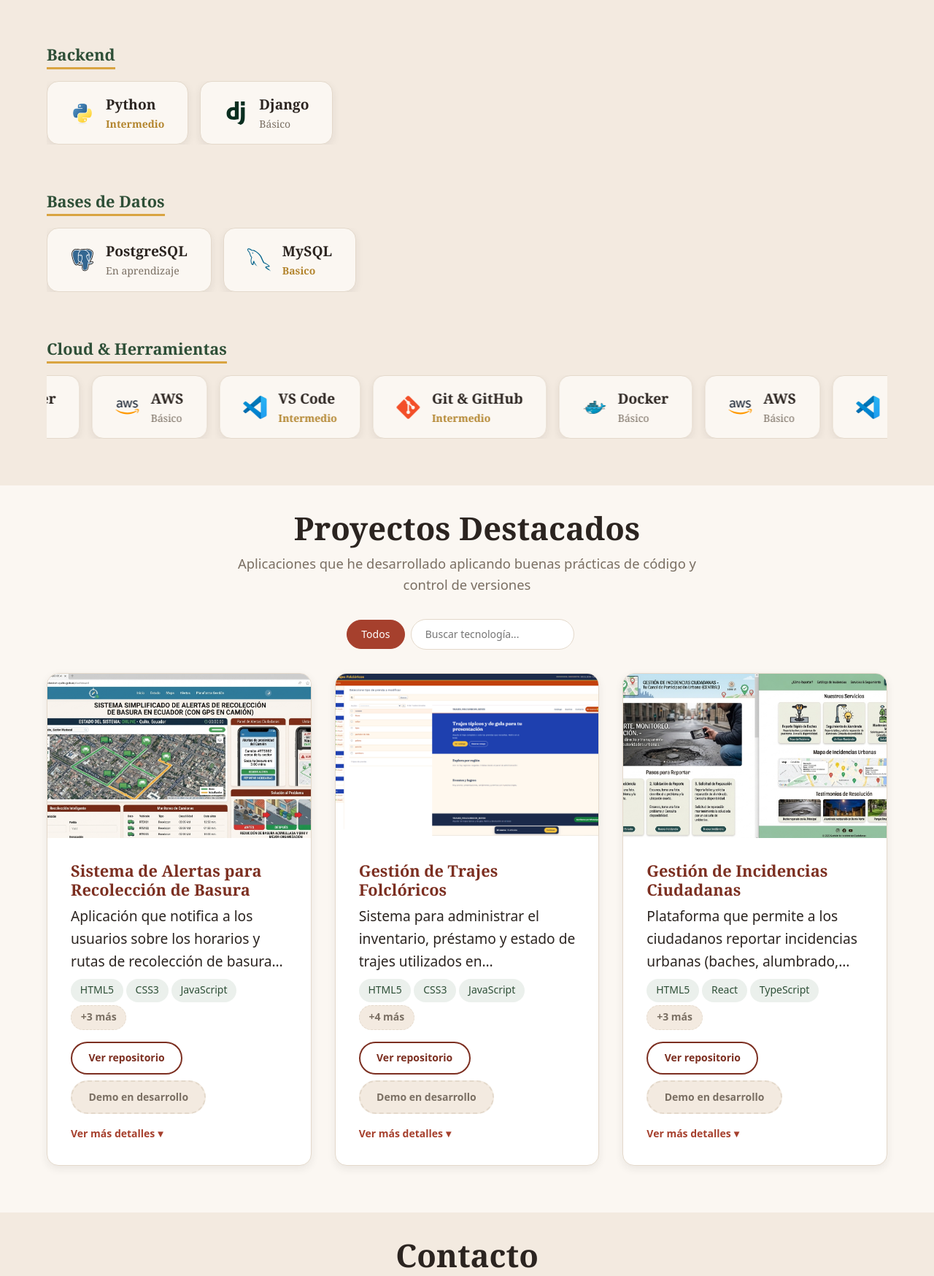
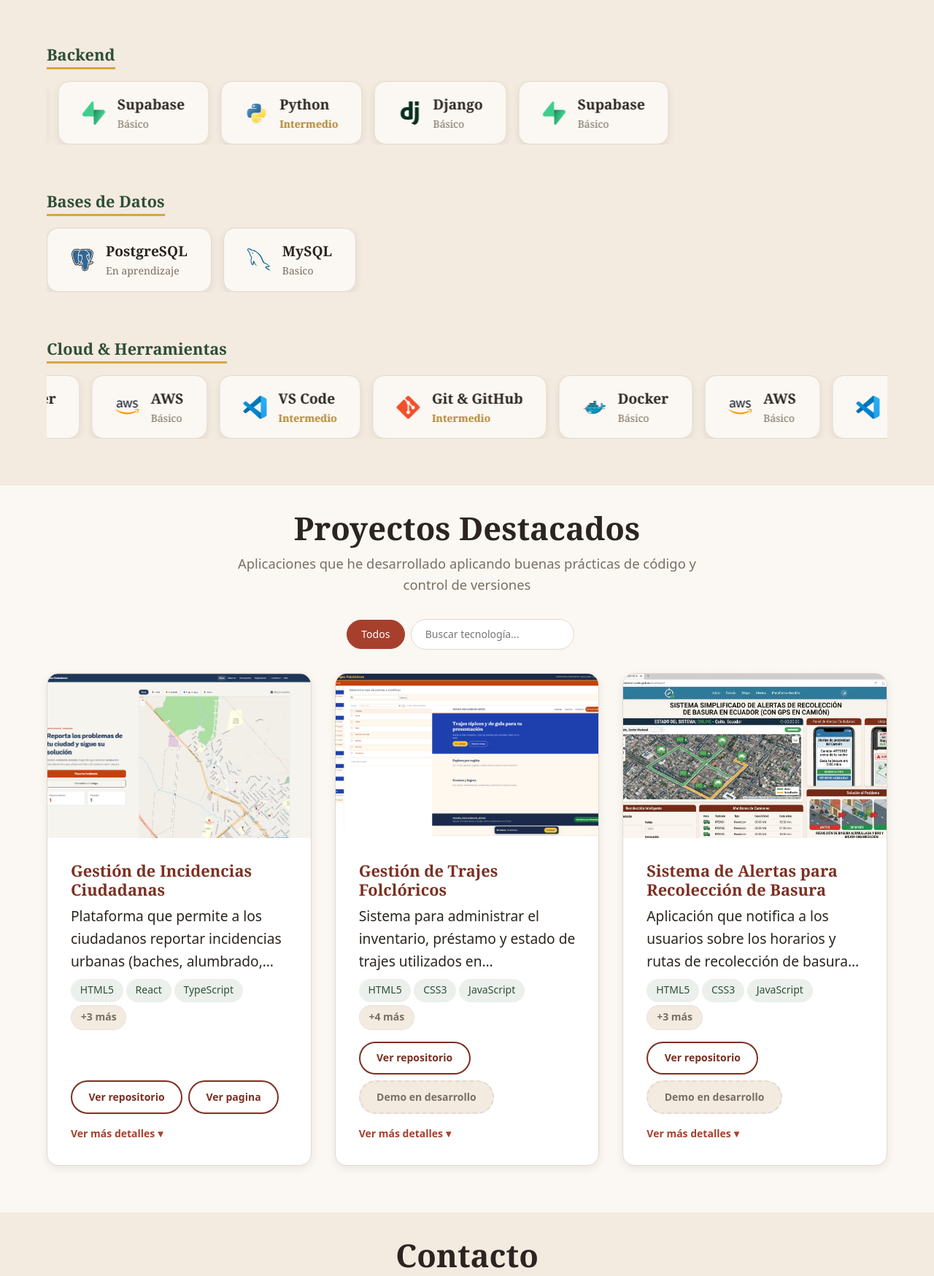
Before and after one commit to Danikareyes/dk-portafolio-web, a plain HTML site: page index.html in a window 1280 px wide. Shown: the part 2117-3865 px from the top of the page at 73% size. Drawn offline with Linux system fonts and the light colour scheme.

Commit message:
chore: actualizar imagen de skills y enlace de referencia

```diff
--- a/index.html
+++ b/index.html
@@ -206,6 +206,13 @@
                     <span class="skill-level">Básico</span>
                   </div>
                 </li>
+                <li class="skill-card" data-level="basico">
+                  <img src="assets/img/icons/supabase.svg" alt="" class="skill-icon" width="32" height="32">
+                  <div class="skill-info">
+                    <p class="skill-name">Supabase</p>
+                    <span class="skill-level">Básico</span>
+                  </div>
+                </li>
               </ul>
             </div>
           </div>
@@ -221,7 +228,7 @@
                     <span class="skill-level">En aprendizaje</span>
                   </div>
                 </li>
-                <li class="skill-card" data-level="intermedio">
+                <li class="skill-card" data-level="basico">
                   <img src="assets/img/icons/mysql.svg" alt="" class="skill-icon" width="32" height="32">
                   <div class="skill-info">
                     <p class="skill-name">MySQL</p>
@@ -295,35 +302,38 @@
 
           <article class="project-card">
             <div class="project-image">
-              <img src="assets/img/projects/alertas-basura.jpg"
-                alt="Captura de pantalla del sistema de Alertas de Recolección de Basura"
+              <img src="assets/img/projects/incidencias-ciudadanas.png"
+                alt="Captura de pantalla del sistema de Gestión de Incidencias Ciudadanas"
                 loading="lazy" width="400" height="250">
             </div>
 
             <div class="project-content">
-              <h3 class="project-title">Sistema de Alertas para Recolección de Basura</h3>
+              <h3 class="project-title">Gestión de Incidencias Ciudadanas</h3>
 
               <p class="project-description is-clamped">
-                Aplicación que notifica a los usuarios sobre los horarios y rutas de
-                recolección de basura en su sector, permitiendo mejor organización
-                y reducción de residuos acumulados en la vía pública.
+                Plataforma que permite a los ciudadanos reportar incidencias
+                urbanas (baches, alumbrado, entre otros) y dar seguimiento a
+                su estado de resolución.
               </p>
 
               <ul class="project-tech-list" data-limit="3">
                 <li class="tech-tag">HTML5</li>
-                <li class="tech-tag">CSS3</li>
-                <li class="tech-tag">JavaScript</li>
+                <li class="tech-tag">React</li>
+                <li class="tech-tag">TypeScript</li>
                 <li class="tech-tag">Django</li>
-                <li class="tech-tag">AWS</li>
-                <li class="tech-tag">VS Code</li>
+                <li class="tech-tag">PostgreSQL</li>
+                <li class="tech-tag">Supabase</li>
               </ul>
 
               <div class="project-links">
-                <a href="https://github.com/Danikareyes/alertas-recoleccion-basura"
+                <a href="https://github.com/Danikareyes/gestion-incidencias-ciudadanas"
                   class="btn btn-secondary" target="_blank" rel="noopener noreferrer">
                   Ver repositorio
                 </a>
-                <span class="btn btn-disabled" aria-disabled="true">Demo en desarrollo</span>
+                <a href="https://danikareyes.github.io/gestion-incidencias-ciudadanas/"
+                  class="btn btn-secondary" target="_blank" rel="noopener noreferrer">
+                  Ver pagina
+                </a>
               </div>
 
               <button class="project-toggle" aria-expanded="false">
@@ -333,9 +343,9 @@
 
               <div class="project-details">
                 <p class="project-problem">
-                  <strong>Problema que resuelve:</strong> la falta de información
-                  clara sobre horarios de recolección genera acumulación de basura
-                  y afecta la limpieza urbana.
+                  <strong>Problema que resuelve:</strong> la falta de un canal
+                  centralizado y transparente para reportar y monitorear
+                  problemas urbanos ante las autoridades competentes.
                 </p>
               </div>
             </div>
@@ -389,34 +399,33 @@
               </div>
             </div>
           </article>
-
           <article class="project-card">
             <div class="project-image">
-              <img src="assets/img/projects/incidencias-ciudadanas.jpg"
-                alt="Captura de pantalla del sistema de Gestión de Incidencias Ciudadanas"
+              <img src="assets/img/projects/alertas-basura.jpg"
+                alt="Captura de pantalla del sistema de Alertas de Recolección de Basura"
                 loading="lazy" width="400" height="250">
             </div>
 
             <div class="project-content">
-              <h3 class="project-title">Gestión de Incidencias Ciudadanas</h3>
+              <h3 class="project-title">Sistema de Alertas para Recolección de Basura</h3>
 
               <p class="project-description is-clamped">
-                Plataforma que permite a los ciudadanos reportar incidencias
-                urbanas (baches, alumbrado, entre otros) y dar seguimiento a
-                su estado de resolución.
+                Aplicación que notifica a los usuarios sobre los horarios y rutas de
+                recolección de basura en su sector, permitiendo mejor organización
+                y reducción de residuos acumulados en la vía pública.
               </p>
 
               <ul class="project-tech-list" data-limit="3">
                 <li class="tech-tag">HTML5</li>
-                <li class="tech-tag">React</li>
-                <li class="tech-tag">TypeScript</li>
+                <li class="tech-tag">CSS3</li>
+                <li class="tech-tag">JavaScript</li>
                 <li class="tech-tag">Django</li>
-                <li class="tech-tag">PostgreSQL</li>
-                <li class="tech-tag">Docker</li>
+                <li class="tech-tag">AWS</li>
+                <li class="tech-tag">VS Code</li>
               </ul>
 
               <div class="project-links">
-                <a href="https://github.com/Danikareyes/gestion-incidencias-ciudadanas"
+                <a href="https://github.com/Danikareyes/alertas-recoleccion-basura"
                   class="btn btn-secondary" target="_blank" rel="noopener noreferrer">
                   Ver repositorio
                 </a>
@@ -430,9 +439,9 @@
 
               <div class="project-details">
                 <p class="project-problem">
-                  <strong>Problema que resuelve:</strong> la falta de un canal
-                  centralizado y transparente para reportar y monitorear
-                  problemas urbanos ante las autoridades competentes.
+                  <strong>Problema que resuelve:</strong> la falta de información
+                  clara sobre horarios de recolección genera acumulación de basura
+                  y afecta la limpieza urbana.
                 </p>
               </div>
             </div>
```
Also changed, not shown: assets/img/icons/supabase.svg (added), assets/img/projects/incidencias-ciudadanas.jpg (deleted), assets/img/projects/incidencias-ciudadanas.png (added).
